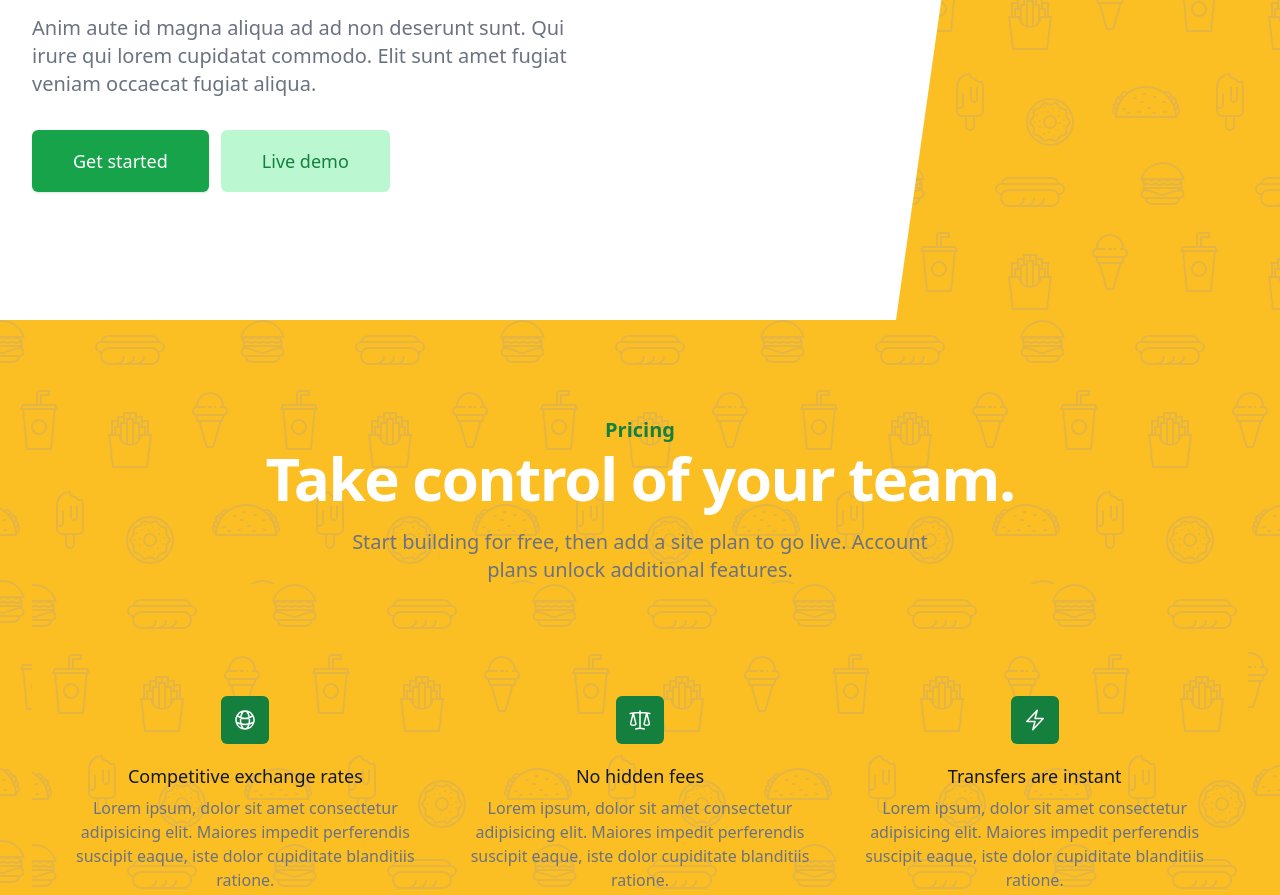
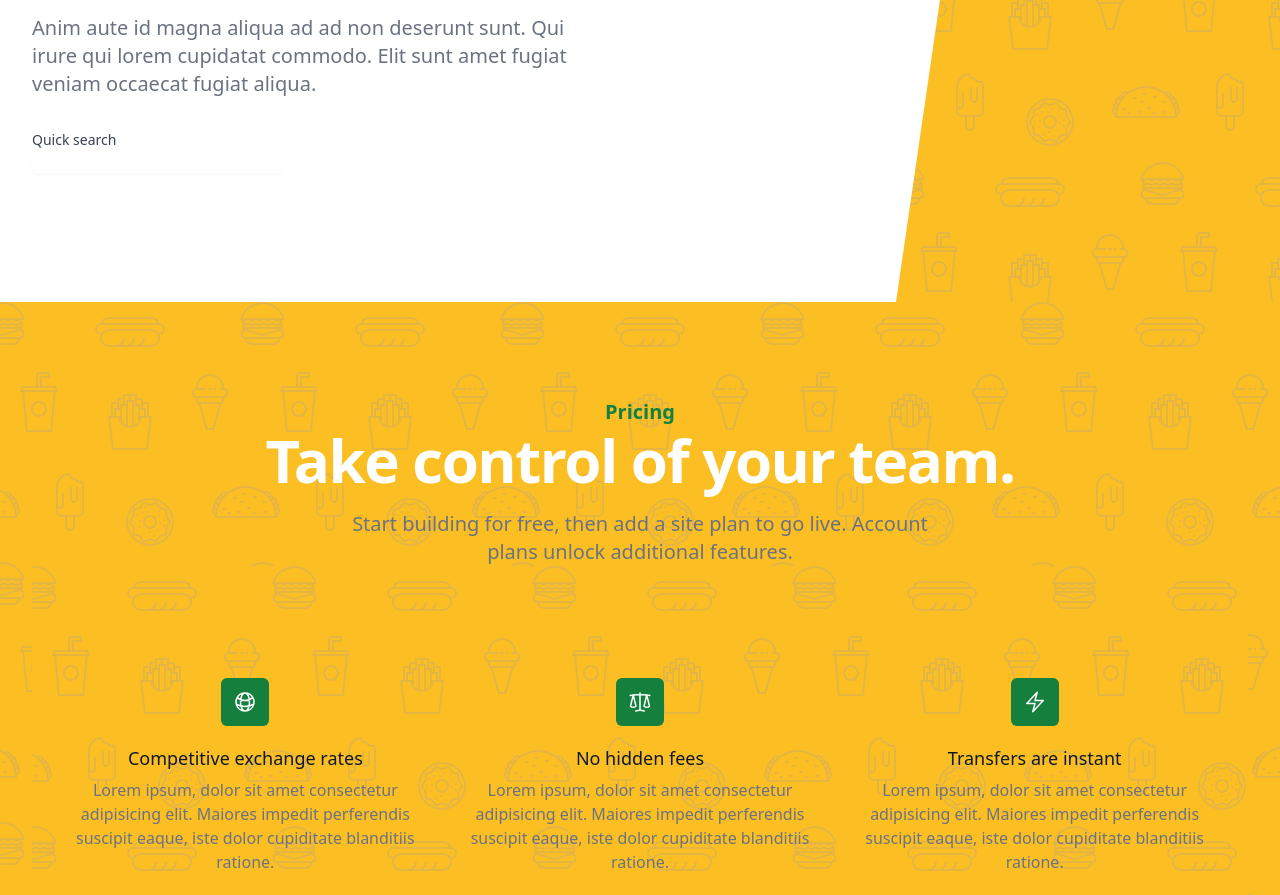
Before and after one commit to mohammed-alialhassan/figurenow, a Next.js app in the folder client/: page /new in a window 1280 px wide. Shown: the part 1100-1995 px from the top of the page. Built offline with nearby package versions, Linux system fonts and the light colour scheme.

Commit message:
Work being done on incorporating search bar for recipes

```diff
--- a/client/components/LandingHero.js
+++ b/client/components/LandingHero.js
@@ -48,23 +48,20 @@ export default function LandingHero() {
                 lorem cupidatat commodo. Elit sunt amet fugiat veniam occaecat
                 fugiat aliqua.
               </p>
-              <div className="mt-5 sm:mt-8 sm:flex sm:justify-center lg:justify-start">
-                <div className="rounded-md shadow">
-                  <a
-                    href="#"
-                    className="flex w-full items-center justify-center rounded-md border border-transparent bg-green-600 px-8 py-3 text-base font-medium text-white hover:bg-indigo-700 md:py-4 md:px-10 md:text-lg"
-                  >
-                    Get started
-                  </a>
-                </div>
-                <div className="mt-3 sm:mt-0 sm:ml-3">
-                  <a
-                    href="#"
-                    className="flex w-full items-center justify-center rounded-md border border-transparent bg-green-200 px-8 py-3 text-base font-medium text-green-700 hover:bg-indigo-200 hover:text-indigo-700 md:py-4 md:px-10 md:text-lg"
-                  >
-                    Live demo
-                  </a>
-                </div>
+              <div className="mt-5 sm:mt-8 sm:flex sm:justify-center lg:justify-start lg:w-max">
+                <div>
+      <label htmlFor="search" className="block text-sm font-medium text-gray-700">
+        Quick search
+      </label>
+      <div className="relative mt-1 flex items-center">
+        <input
+          type="text"
+          name="search"
+          id="search"
+          className="block w-full rounded-md border-gray-300 pr-12 shadow-sm focus:border-indigo-500 focus:ring-indigo-500 sm:text-sm"
+        />
+      </div>
+    </div>
               </div>
             </div>
           </main>
```
